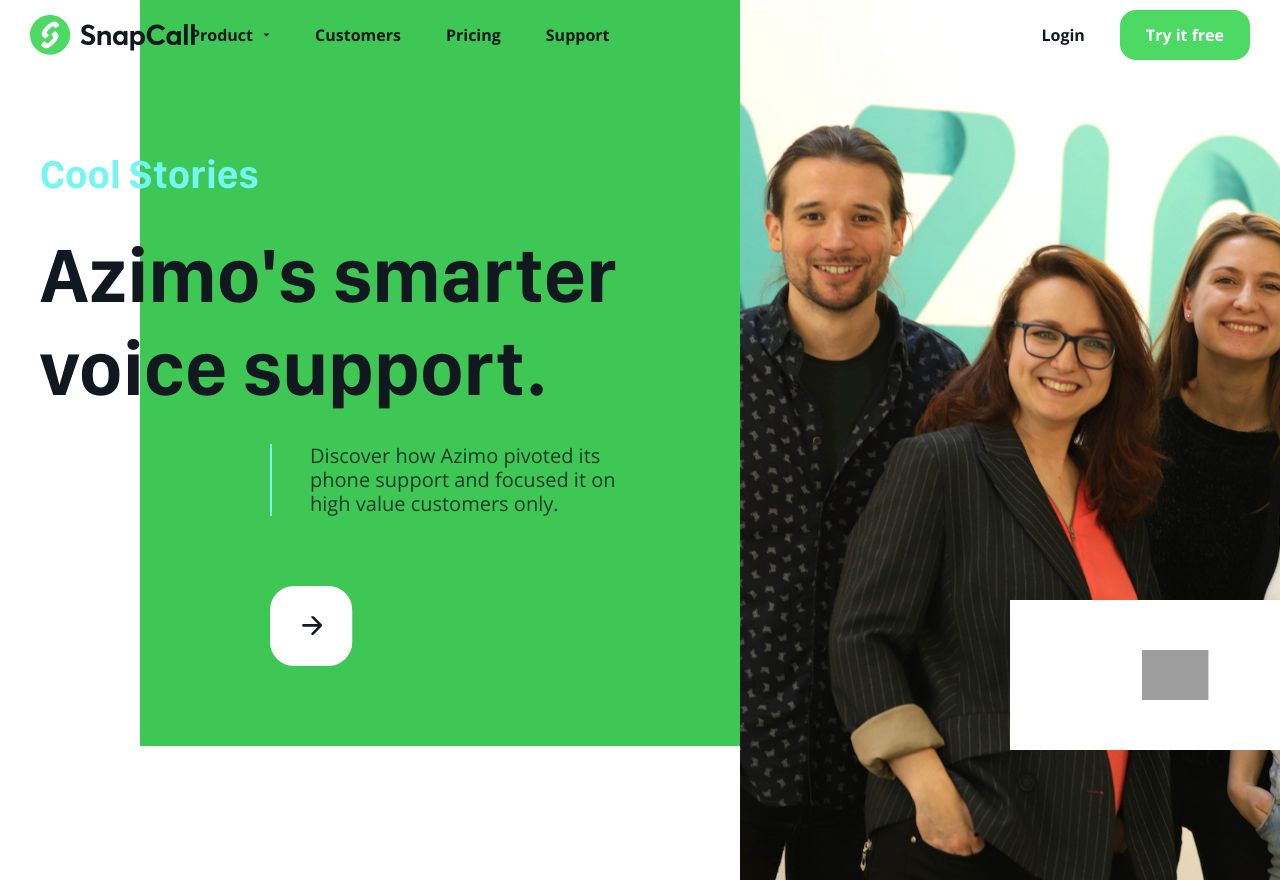
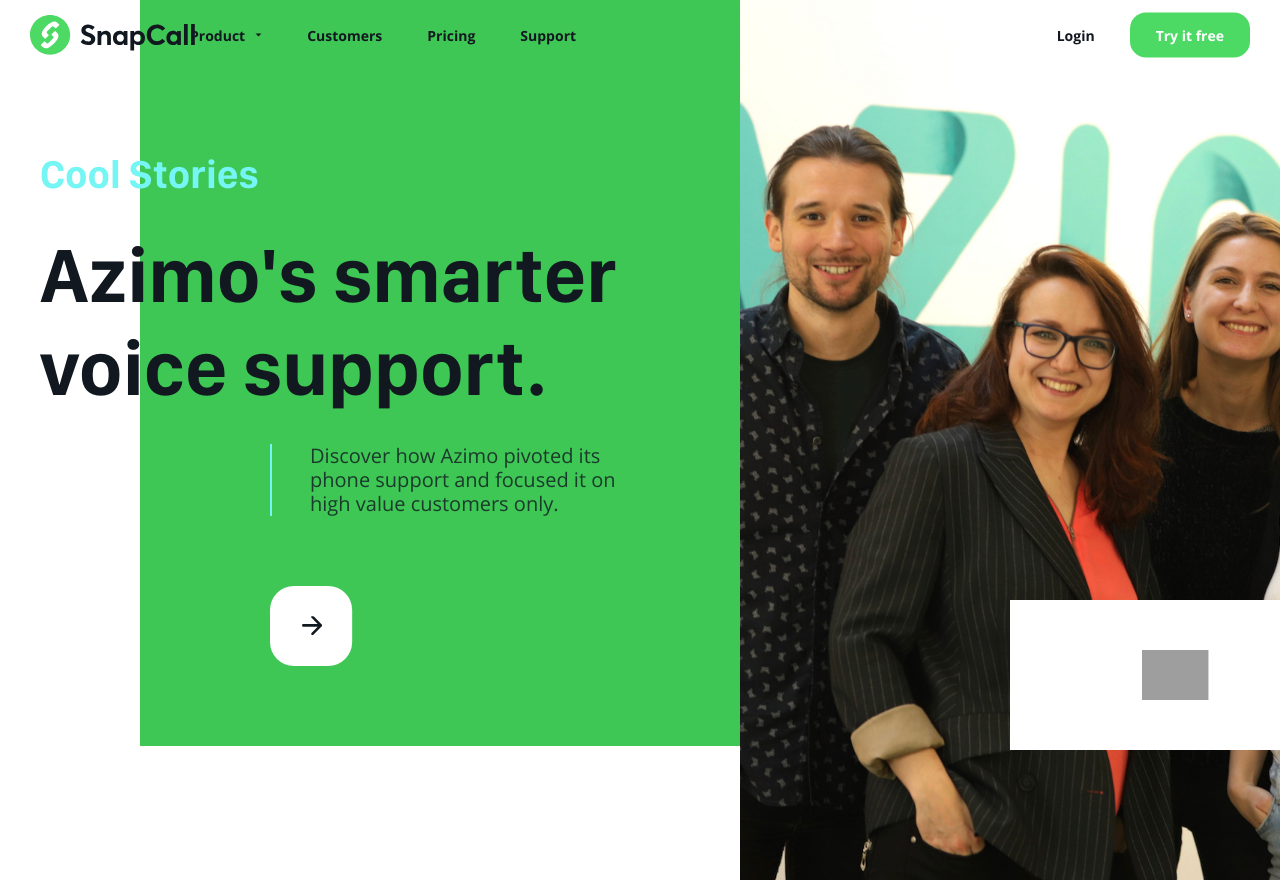
Before and after one commit to leonardchalvet/Snapcall, a PHP site: page /customers-azimo.php in a window 1280 px wide. Shown: the top 884 px of the page. Run offline with PHP 8.4, Linux system fonts and the light colour scheme; grey boxes are pictures that could not be loaded.

Commit message:
UIKIT - New Link Size

```diff
--- a/style/scss/common.scss
+++ b/style/scss/common.scss
@@ -194,9 +194,13 @@
 		$paragraphSmall_lineheight_desktop: 24px;
 
 
-	/*----------  LINK  ----------*/
-		$link_textsize_desktop: 16px;
-		$link_lineheight_desktop: 24px;
+	/*----------  LINK BIG ----------*/
+		$linkBig_textsize_desktop: 18px;
+		$linkBig_lineheight_desktop: 24px;
+
+	/*----------  LINK MEDIUM ----------*/
+		$linkMedium_textsize_desktop: 14px;
+		$linkMedium_lineheight_desktop: 19px;
 
 /*=====  End of TEXT SIZE  ======*/
 
@@ -369,12 +373,20 @@
 			line-height: $paragraphSmall_lineheight_desktop;
 		}
 
-		/*----------  PARAGRAPH SMALL  ----------*/
-		@mixin styleLink{
+		/*----------  LINK BIG  ----------*/
+		@mixin styleLinkBig{
 			color: $colorMain_8;
 			font-family: $font_2_Bold;
-			font-size: $link_textsize_desktop;
-			line-height: $link_lineheight_desktop;
+			font-size: $linkBig_textsize_desktop;
+			line-height: $linkBig_lineheight_desktop;
+		}
+
+		/*----------  LINK MEDIUM  ----------*/
+		@mixin styleLinkMedium{
+			color: $colorMain_8;
+			font-family: $font_2_Bold;
+			font-size: $linkMedium_textsize_desktop;
+			line-height: $linkMedium_lineheight_desktop;
 		}
 
 
@@ -469,8 +481,8 @@
 
 				.btn-text{
 					opacity: 0;
-					font-size: $link_textsize_desktop;
-					line-height: $link_lineheight_desktop;
+					font-size: $linkBig_textsize_desktop;
+					line-height: $linkBig_lineheight_desktop;
 					font-family: $font_2_Bold;
 					position: relative;
 					transition: all 0.1s ease;
@@ -530,8 +542,8 @@
 				.btn-text{
 					transition: all 0.25s ease;
 					font-family: $font_2_Bold;
-					font-size: $link_textsize_desktop;
-					line-height: $link_lineheight_desktop;
+					font-size: $linkMedium_textsize_desktop;
+					line-height: $linkMedium_lineheight_desktop;
 				}
 			}
 
--- a/style/scss/customers-azimo.scss
+++ b/style/scss/customers-azimo.scss
@@ -762,7 +762,7 @@
 					justify-content: space-between;
 					text-decoration: none;
 					span{
-						@include styleLink;
+						@include styleLinkBig;
 					}
 					.arrow{
 						height: 10px;
--- a/style/scss/customers-main.scss
+++ b/style/scss/customers-main.scss
@@ -193,7 +193,7 @@
 					justify-content: space-between;
 					text-decoration: none;
 					span{
-						@include styleLink;
+						@include styleLinkBig;
 					}
 					.arrow{
 						height: 10px;
--- a/style/scss/header.scss
+++ b/style/scss/header.scss
@@ -36,7 +36,7 @@
 					flex-flow: row wrap;
 					align-items: center;
 					span{
-						@include styleLink;
+						@include styleLinkMedium;
 					}
 					img{
 						width: 7px;
@@ -54,7 +54,7 @@
 			flex-flow: row wrap;
 			align-items: center;
 			.signin{
-				@include styleLink;
+				@include styleLinkMedium;
 				text-decoration: none;
 				margin-right: 35px;
 			}
--- a/style/scss/home.scss
+++ b/style/scss/home.scss
@@ -302,8 +302,8 @@
 					flex-flow: row wrap;
 					align-items: center;
 					span{
-						font-size: $link_textsize_desktop;
-						line-height: $link_lineheight_desktop;
+						font-size: $linkMedium_textsize_desktop;
+						line-height: $linkMedium_lineheight_desktop;
 						font-family: $font_2_Bold;
 						color: $colorMain_8;
 						margin-right: 15px;
```
Also changed, not shown: style/css/customers-azimo.css, style/css/customers-main.css, style/css/home.css, style/css/product-common.css.
